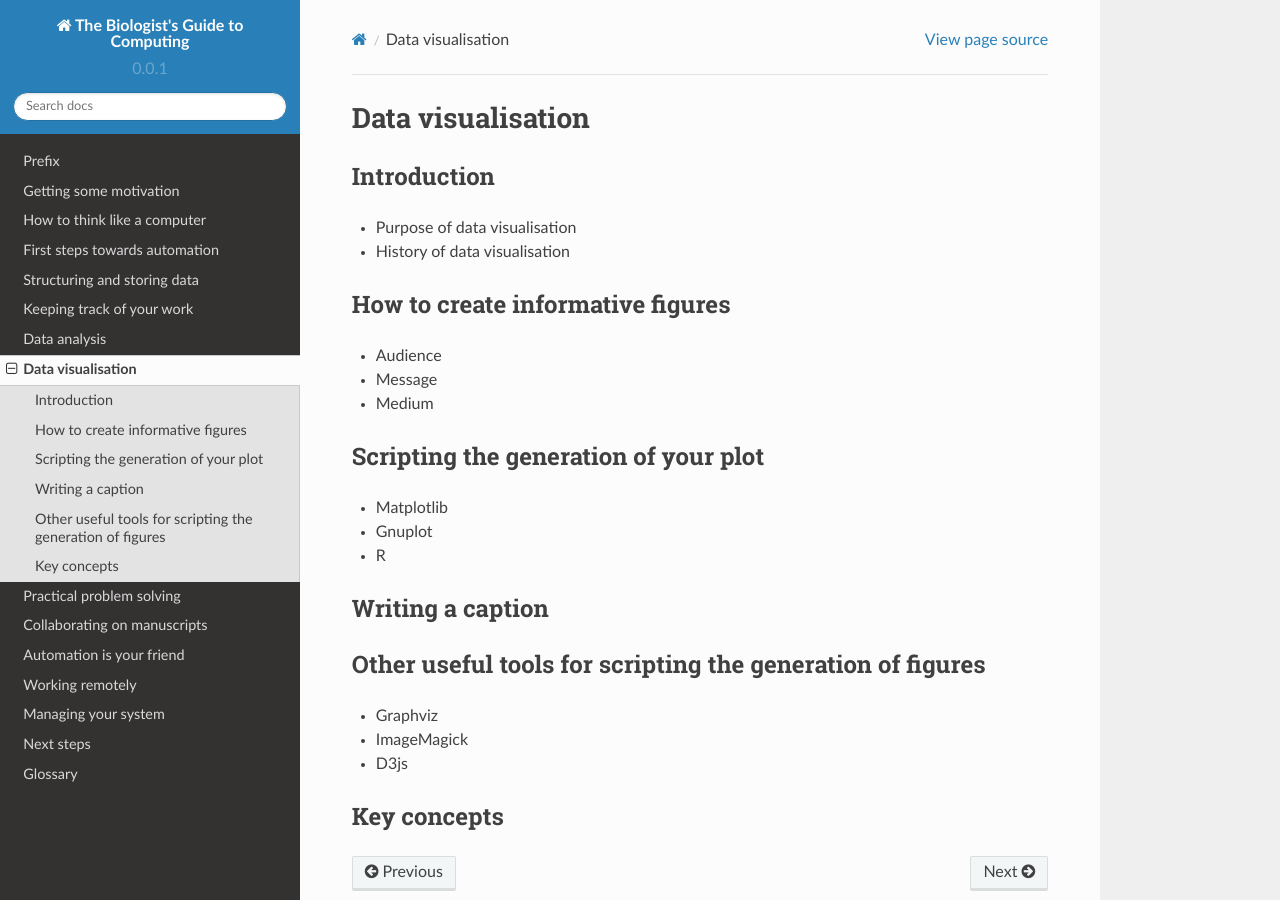
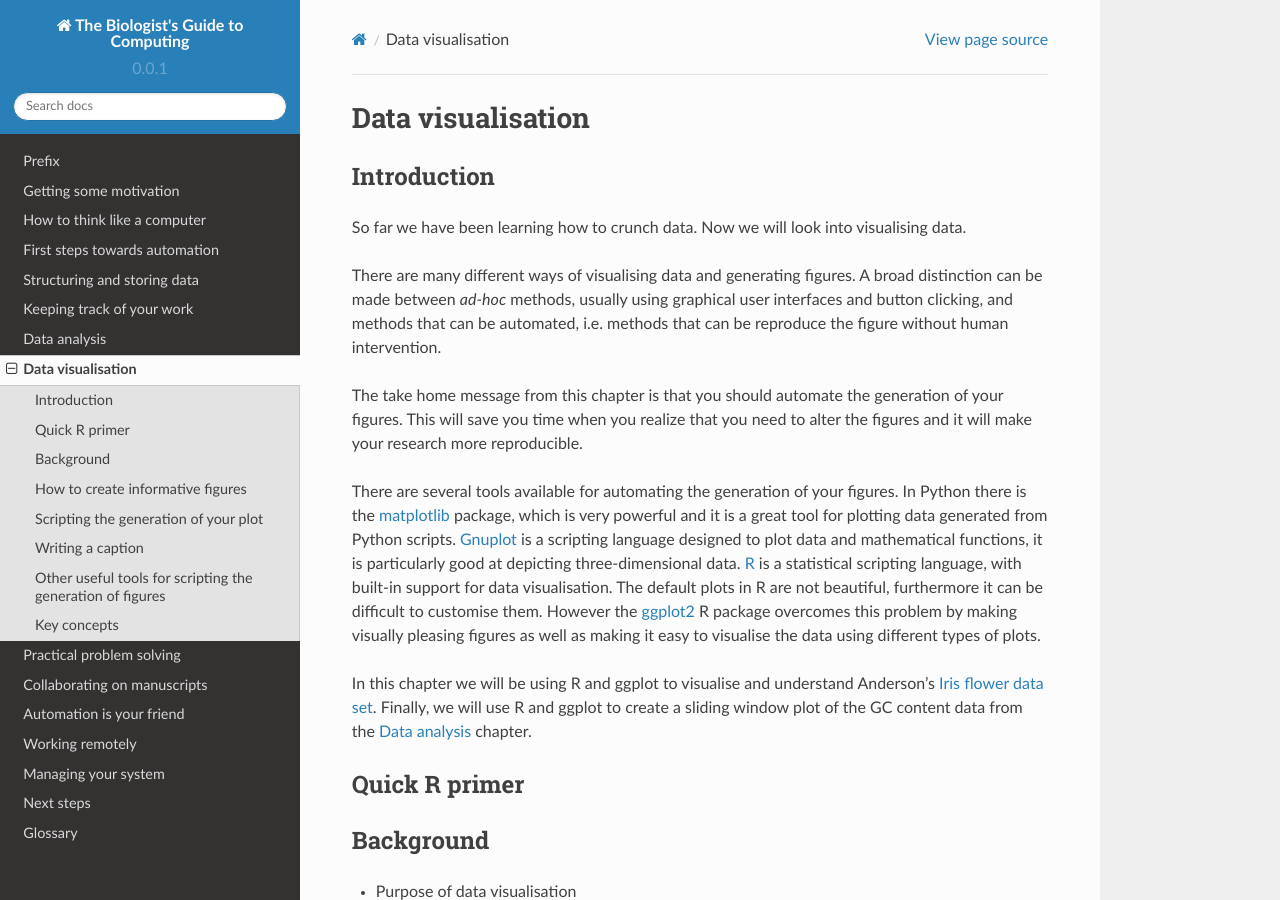
Before and after one commit to tjelvar-olsson/biologists-guide-to-computing, a Sphinx documentation site: the page built from source/data-visualisation.rst, in a window 1280 px wide and 900 px high. Built offline with Sphinx 7.4.7 and the Read the Docs theme 2.0.0, drawn with Linux system fonts in a browser that asks for light colours.

Commit message:
Added intro to data vis chapter

```diff
--- a/source/data-visualisation.rst
+++ b/source/data-visualisation.rst
@@ -1,8 +1,48 @@
 Data visualisation
 ==================
 
+
 Introduction
 ------------
+
+So far we have been learning how to crunch data. Now we will look into
+visualising data.
+
+There are many different ways of visualising data and generating figures.  A
+broad distinction can be made between *ad-hoc* methods, usually using graphical
+user interfaces and button clicking, and methods that can be automated, i.e.
+methods that can be reproduce the figure without human intervention.
+
+The take home message from this chapter is that you should automate the
+generation of your figures. This will save you time when you realize that you
+need to alter the figures and it will make your research more reproducible.
+
+There are several tools available for automating the generation of your
+figures.  In Python there is the `matplotlib <http://matplotlib.org/>`_
+package, which is very powerful and it is a great tool for plotting data
+generated from Python scripts.  `Gnuplot <http://www.gnuplot.info/>`_ is a
+scripting language designed to plot data and mathematical functions, it is
+particularly good at depicting three-dimensional data.  `R
+<https://www.r-project.org/>`_ is a statistical scripting language, with
+built-in support for data visualisation. The default plots in R are not
+beautiful, furthermore it can be difficult to customise them. However the
+`ggplot2 <http://ggplot2.org/>`_ R package overcomes this problem by making
+visually pleasing figures as well as making it easy to visualise the data using
+different types of plots.
+
+In this chapter we will be using R and ggplot to visualise and understand
+Anderson's
+`Iris flower data set <https://en.wikipedia.org/wiki/Iris_flower_data_set>`_.
+Finally, we will use R and ggplot to create a sliding window plot of the
+GC content data from the :doc:`data-analysis` chapter.
+
+
+Quick R primer
+--------------
+
+
+Background
+----------
 
 - Purpose of data visualisation
 - History of data visualisation
```
